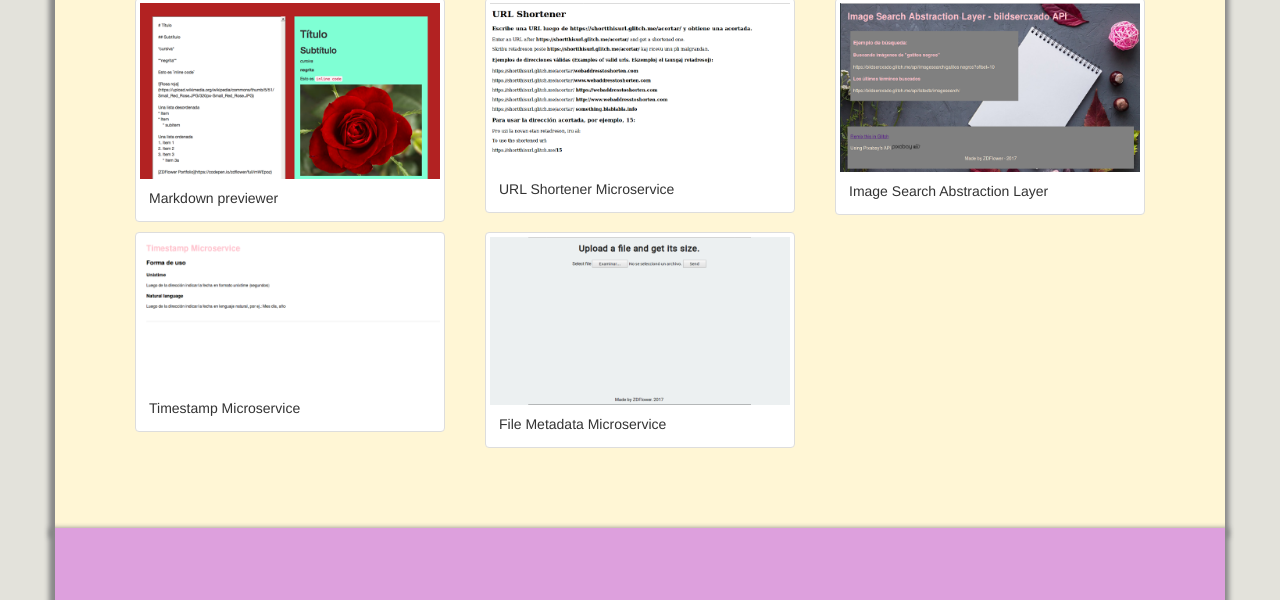
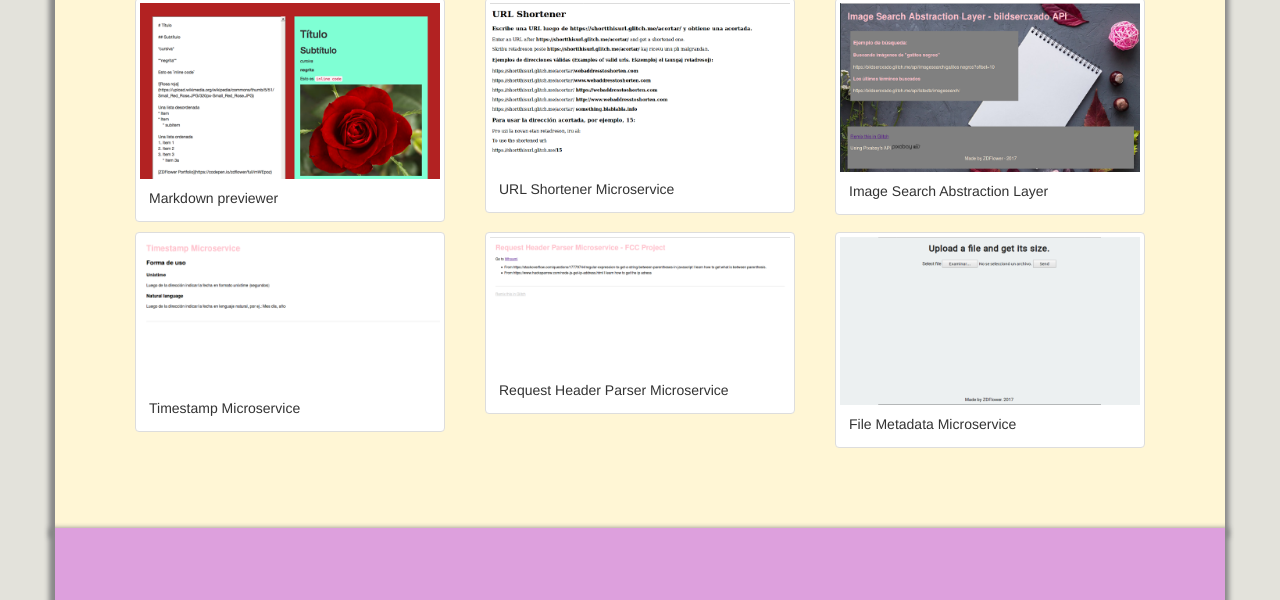
Before and after one commit to zdflower/portfolio, a plain HTML site: page index.html in a window 1280 px wide. Shown: the part 845-1445 px from the top of the page. Drawn offline with nearby package versions, Linux system fonts and the light colour scheme; a web font is replaced by a local one.

Commit message:
Agrego proyecto Request Header Parser Microservice.

```diff
--- a/index.html
+++ b/index.html
@@ -148,6 +148,15 @@
 			 	</div>
 	  		</div>
 
+    <div class="col-xs-12 col-sm-6 col-md-4">
+				<div class="thumbnail">
+			 		<a target="_blank" href="https://hypnotic-eye.glitch.me">
+			 		<img src="https://raw.githubusercontent.com/zdflower/portfolio/gh-pages/th-reqHPMS.png" alt="Request Header Parser Microservice"/>
+			 		</a>
+			 		<div class="caption">Request Header Parser Microservice</div>
+			 	</div>
+    </div>
+
 	  		<div class="col-xs-12 col-sm-6 col-md-4">
 				<div class="thumbnail">
 			 		<a target="_blank" href="https://filemetadatams.glitch.me/">
```
